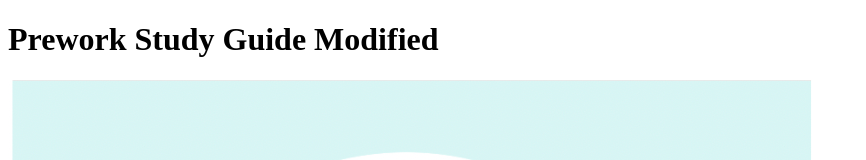
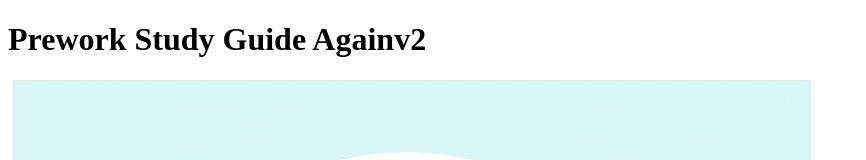
Before and after one commit to BenjiCCB/prework-study-guide, a plain HTML site: page index.html in a window 1280 px wide. Shown: the top 160 px of the page, without its empty margins (0-866 px from the left). Drawn offline with Linux system fonts and the light colour scheme.

Commit message:
trying again

```diff
--- a/index.html
+++ b/index.html
@@ -8,7 +8,7 @@
   </head>
   <body>
     <header id="top">
-      <h1>Prework Study Guide Modified</h1>
+      <h1>Prework Study Guide Againv2</h1>
       <img src="./assets/bowtie-cat.png" alt="Profile image of cat wearing a bow tie." />
     </header>
     <main>
```
